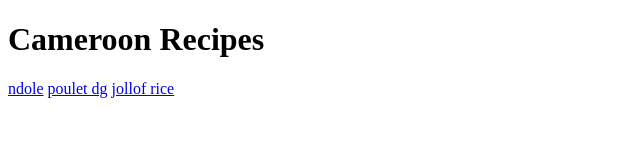
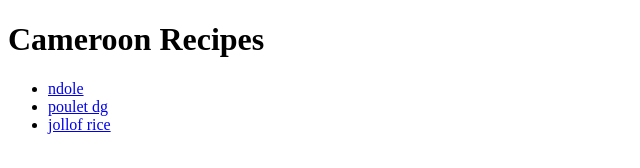
Before and after one commit to moketance/cameroon-recipes, a plain HTML site: page index.html in a window 1280 px wide. Shown: the whole page, without its empty margins (0-640 px from the left). Drawn offline with Linux system fonts and the light colour scheme.

```diff
--- a/index.html
+++ b/index.html
@@ -8,8 +8,10 @@
 </head>
 <body>
     <h1>Cameroon Recipes</h1>
-    <a href="./recipes/ndole.html">ndole</a>
-    <a href="./recipes/pouletDG.html">poulet dg</a>
-    <a href="./recipes/jollof.html">jollof rice</a>
+    <ul>
+        <li><a href="./recipes/ndole.html">ndole</a></li>
+        <li><a href="./recipes/pouletDG.html">poulet dg</a></li>
+        <li><a href="./recipes/jollof.html">jollof rice</a></li>
+    </ul>
 </body>
 </html>
```
Also changed, not shown: recipes/jollof.html (+1 -0 lines), recipes/ndole.html (+1 -0 lines), recipes/pouletDG.html (+1 -0 lines).
